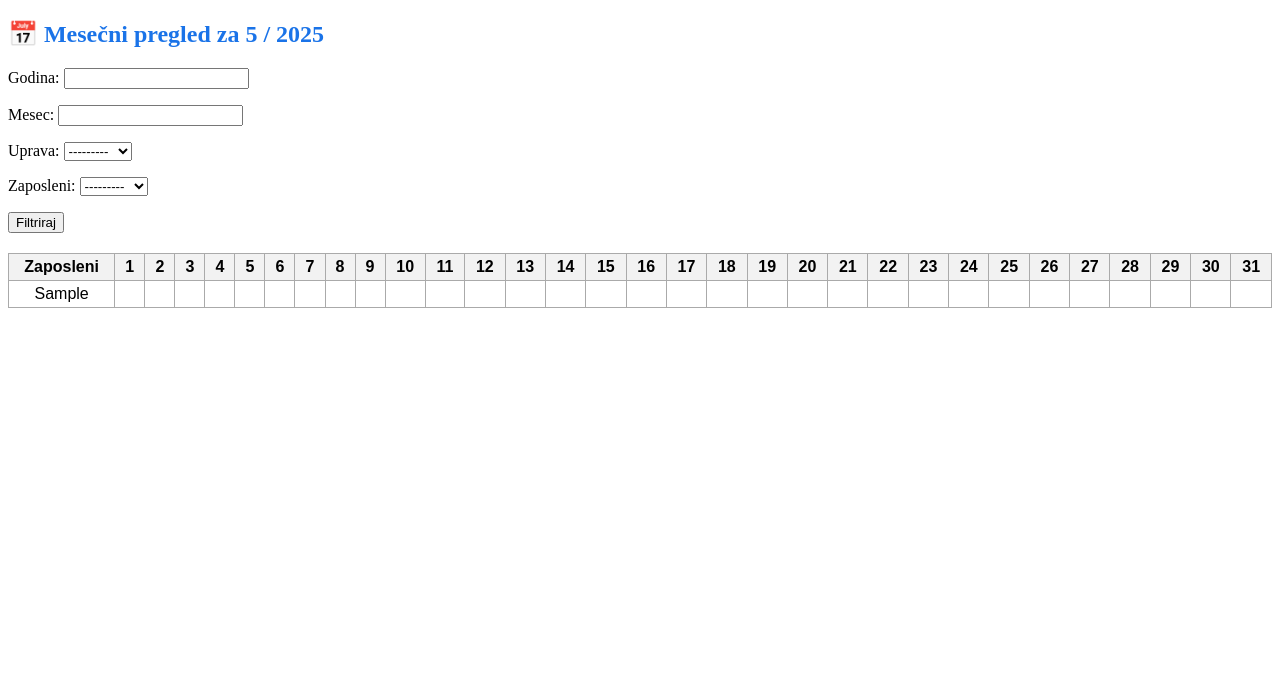
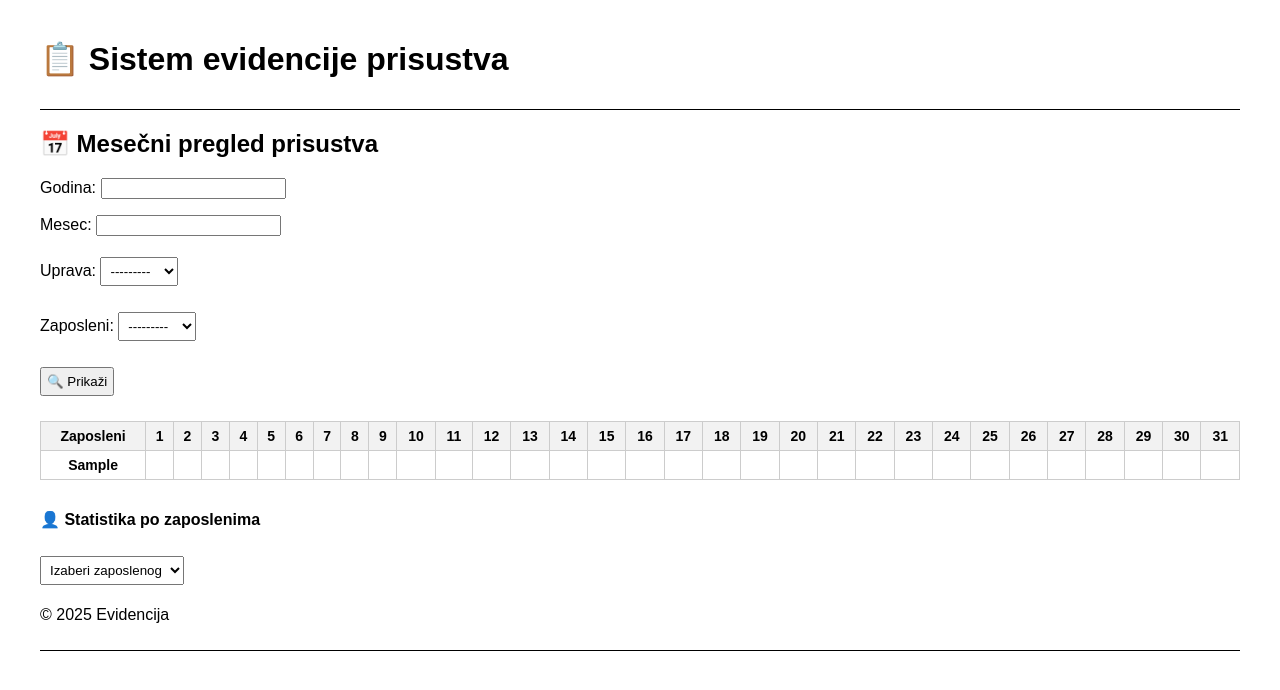
Before and after one commit to NewworldProg/evidencija_prisustva_public, a Django app: page /mesecni/ in a window 1280 px wide. Shown: the top 690 px of the page. Run offline with Django 5.2, Linux system fonts and the light colour scheme; a user stored in the database is signed in; tables that the repository leaves empty hold one stand-in row (values such as "Sample post").

Commit message:
Refaktorisana statistika, mesecni i dnevni pregled, servisi integrisani

```diff
--- a/evidencija/settings.py
+++ b/evidencija/settings.py
@@ -38,6 +38,7 @@ INSTALLED_APPS = [
     'django.contrib.messages',
     'django.contrib.staticfiles',
     'prisustvo',
+    'prisustvo.templatetags',
 ]
 
 MIDDLEWARE = [
--- a/prisustvo/forms.py
+++ b/prisustvo/forms.py
@@ -13,7 +13,8 @@ PrisustvoFormset = modelformset_factory(
     form=PrisustvoZaZaposlenogForm,
     extra=0
 )
-
+#ne koristi se za sada, moze da bude korisno
+#==================================================================================================
 class PrisustvoNaDanForm(forms.ModelForm):
     class Meta:
         model = PrisustvoNaDan
@@ -31,9 +32,22 @@ class PrisustvoNaDanForm(forms.ModelForm):
 
         self.fields['zaposleni'].label = "Zaposleni"
         self.fields['status'].label = "Status za danas"
+#==================================================================================================
 
 class FilterForma(forms.Form):
     godina = forms.IntegerField(label='Godina', required=False)
     mesec = forms.IntegerField(label='Mesec', required=False)
     uprava = forms.ModelChoiceField(queryset=Uprava.objects.all(), required=False)
     zaposleni = forms.ModelChoiceField(queryset=Zaposleni.objects.all(), required=False)
+
+    def __init__(self, *args, **kwargs):
+        user = kwargs.pop('user', None)
+        super().__init__(*args, **kwargs)
+
+        if user and not user.is_superuser and hasattr(user, 'zaposleni'):
+            uprava_korisnika = user.zaposleni.uprava
+            self.fields['uprava'].queryset = Uprava.objects.filter(id=uprava_korisnika.id)
+            self.fields['zaposleni'].queryset = Zaposleni.objects.filter(uprava=uprava_korisnika)
+        else:
+            self.fields['uprava'].queryset = Uprava.objects.all()
+            self.fields['zaposleni'].queryset = Zaposleni.objects.all()
--- /dev/null
+++ b/prisustvo/templates/base.html
@@ -0,0 +1,37 @@
+<!DOCTYPE html>
+<html lang="sr">
+<head>
+    <meta charset="UTF-8">
+    <title>{% block title %}Evidencija Prisustva{% endblock %}</title>
+    <style>
+        body {
+            font-family: Arial, sans-serif;
+            margin: 40px;
+        }
+        header, footer {
+            margin-bottom: 20px;
+            padding-bottom: 10px;
+            border-bottom: 1px solid;
+        }
+        .blok {
+            margin: 20px 0;
+        }
+    </style>
+</head>
+<body>
+
+<header>
+    <h1>📋 Sistem evidencije prisustva</h1>
+</header>
+
+<main>
+    {% block content %}
+    {% endblock %}
+</main>
+
+<footer>
+    <p>&copy; {{ year|default:"2025" }} Evidencija</p>
+</footer>
+
+</body>
+</html>
--- a/prisustvo/templates/prisustvo/mesecni_pregled.html
+++ b/prisustvo/templates/prisustvo/mesecni_pregled.html
@@ -1,49 +1,67 @@
+{% extends 'base.html' %}
 {% load custom_filters %}
-<!DOCTYPE html>
-<html lang="sr">
-<head>
-    <meta charset="UTF-8">
-    <title>📅 Mesečni pregled</title>
+
+{% block content %}
 <style>
-        table {
+  table.attendance-table {
     border-collapse: collapse;
     width: 100%;
-            font-family: Arial, sans-serif;
+    margin-top: 20px;
   }
 
-        th, td {
-            border: 1px solid #aaa;
-            padding: 4px 8px;
+  .attendance-table th, .attendance-table td {
+    border: 1px solid #ccc;
     text-align: center;
+    padding: 6px;
+    font-size: 14px;
   }
 
-        th {
+  .attendance-table th {
     background-color: #f2f2f2;
   }
 
-        tr:nth-child(even) {
-            background-color: #fbfbfb;
+  /* Boje po statusima */
+  .status-П { background-color: #d4edda; }  /* prisutan */
+  .status-Н { background-color: #f8d7da; }  /* nepravdan */
+  .status-Б { background-color: #fff3cd; }  /* bolovanje */
+  .status-Х { background-color: #d1ecf1; }  /* home office */
+  .status-Д { background-color: #e2e3e5; }  /* dopust */
+  .status-plus { background-color: rgb(98, 239, 103); } /* pola dana */
+  .status-empty { background-color: #ffffff; }
+
+  select, button {
+    padding: 5px;
+    margin: 5px 0;
   }
 
-        h2 {
-            color: #1a73e8;
+  .statistika-zaposlenog {
+    margin-top: 10px;
+    padding: 10px;
+    border-left: 3px solid #007bff;
+    background-color: #f9f9f9;
   }
 
-        form {
-            margin-bottom: 20px;
+  .statistika-zaposlenog h4 {
+    margin: 0 0 5px;
   }
+
+  h4 {
+    margin-top: 30px;
+  }
+
 </style>
-</head>
-<body>
 
-<h2>📅 Mesečni pregled za {{ mesec }} / {{ godina }}</h2>
+<h2>📅 Mesečni pregled prisustva</h2>
 
-<form method="get">
+<form method="get" class="mb-4">
+  <div class="form-group">
     {{ forma.as_p }}
-    <button type="submit">Filtriraj</button>
+    <button type="submit" class="btn btn-primary">🔍 Prikaži</button>
+  </div>
 </form>
 
-<table>
+<div class="table-responsive">
+  <table class="attendance-table">
     <thead>
       <tr>
         <th>Zaposleni</th>
@@ -53,26 +71,56 @@
       </tr>
     </thead>
     <tbody>
-        {% for zaposleni, statusi in tabela.items %}
+      {% for z, dani_statusi in tabela.items %}
         <tr>
-            <td>{{ zaposleni }}</td>
+          <td><strong>{{ z.ime_prezime }}</strong></td>
           {% for dan in dani %}
-                {% with status=statusi|get_item:dan %}
-                <td style="background-color:
-                    {% if status == '+' %}lightgreen
-                    {% elif status == 'Го' %}lightblue
-                    {% elif status == 'Б' %}lightcoral
-                    {% elif status == 'С' %}lightyellow
-                    {% elif status %}lightgray
-                    {% endif %};">
-                    {{ status }}
-                </td>
+            {% with dani_statusi|get_item:dan as status %}
+              <td class="status-{{ status|slugify_status }}">{{ status }}</td>
             {% endwith %}
           {% endfor %}
         </tr>
       {% endfor %}
     </tbody>
   </table>
+</div>
 
-</body>
-</html>
+{% if statistika_uprave.brojevi %}
+<h4>📊 Statistika uprave: {{ naziv_uprave }}</h4>
+<ul>
+  {% for status, broj in statistika_uprave.brojevi.items %}
+    <li><strong>{{ status }}</strong>: {{ broj }} ({{ statistika_uprave.procenti|get_item:status }})</li>
+  {% endfor %}
+</ul>
+{% endif %}
+
+<h4>👤 Statistika po zaposlenima</h4>
+<select onchange="prikaziStatistiku(this.value)" class="form-control w-25 mb-3">
+  <option value="">Izaberi zaposlenog</option>
+  {% for z in tabela.keys %}
+    <option value="zaposleni-{{ z.id }}">{{ z.ime_prezime }}</option>
+  {% endfor %}
+</select>
+
+{% for z in tabela.keys %}
+  <div id="zaposleni-{{ z.id }}" class="statistika-zaposlenog" style="display:none;">
+    <h5>{{ z.ime_prezime }}</h5>
+    {% with statistike_po_zaposlenima|get_item:z.id as stat %}
+      <ul>
+        {% for status, broj in stat.brojevi.items %}
+          <li><strong>{{ status }}</strong>: {{ broj }} ({{ stat.procenti|get_item:status }})</li>
+        {% endfor %}
+      </ul>
+    {% endwith %}
+  </div>
+{% endfor %}
+
+<script>
+function prikaziStatistiku(id) {
+  document.querySelectorAll('.statistika-zaposlenog').forEach(e => e.style.display = 'none');
+  if (id) {
+    document.getElementById(id).style.display = 'block';
+  }
+}
+</script>
+{% endblock %}
--- a/prisustvo/templatetags/custom_filters.py
+++ b/prisustvo/templatetags/custom_filters.py
@@ -5,3 +5,15 @@ register = template.Library()
 @register.filter
 def get_item(dictionary, key):
     return dictionary.get(key)
+
+@register.filter
+def slugify_status(value):
+    """
+    Pretvara specijalne statuse u validna CSS imena,
+    bez uklanjanja ćirilice.
+    """
+    if value == '+':
+        return 'plus'
+    if value is None or value == '':
+        return 'empty'
+    return value  # ostavlja ćirilicu kao što je
--- a/prisustvo/urls.py
+++ b/prisustvo/urls.py
@@ -3,9 +3,11 @@ from . import views
 
 urlpatterns = [
     path('', views.home_view, name='home'),
-    path('jutarnji-unos/', views.jutarnji_unos_view, name='jutarnji_unos'),
-    path('dnevni-pregled/', views.dnevni_pregled_view, name='dnevni_pregled'),
+    path('jutarnji/', views.jutarnji_unos_view, name='jutarnji_unos'),
+    path('dnevni/', views.dnevni_pregled_view, name='dnevni_pregled'),
     path('mesecni/', views.mesecni_pregled_view, name='mesecni_pregled'),
     path('godisnji/', views.godisnji_pregled_view, name='godisnji_pregled'),
+    path('privatno/', views.privatna_stranica, name='privatna_stranica'),
+    path('register/', views.register_view, name='register'),
     path('privatno/', views.privatna_stranica, name='privatno'),
-    ]
+]
--- a/prisustvo/views.py
+++ /dev/null
@@ -1,221 +0,0 @@
-from django.shortcuts import render, redirect
-from django.contrib.auth.decorators import login_required
-from django.contrib.auth.forms import UserCreationForm
-from django.utils import timezone
-from datetime import date
-from django.contrib import messages
-
-from .models import PrisustvoNaDan, PrisustvoMesec, Zaposleni
-from .forms import PrisustvoFormset, FilterForma, PrisustvoZaZaposlenogForm
-
-
-def home_view(request):
-    return render(request, 'prisustvo/home.html')
-
-
-@login_required                     #login check
-def jutarnji_unos_view(request):    #metod koji koristi request varijablu, obradjivace post zahtev
-    today = timezone.now().date()   #dan
-    prisustva_dict = {              #dict od p koji je usao u tabelu zaposlenih na osnovu ./models.py PrisustvoNaDan prvi red zaposleni koji je ForeignKey(Zaposleni, on_delete=models.CASCADE) pa je usao u tabelu Zaposleni i iz njega u vrednost iz kolone zaposleni_id
-        p.zaposleni_id: p for p in PrisustvoNaDan.objects.filter(datum=today) #i sada ispisuje sve sto je u koloni prisustvo na dan vezano za taj zaposleni_id ali samo za danasnji dan
-    }
-
-    uprava_map = {}
-
-    # Grupisanje po upravama
-    if request.user.is_superuser:
-        uprave = Zaposleni.objects.values_list('uprava', flat=True).distinct()
-        for uprava_id in uprave:
-            zaposleni = Zaposleni.objects.filter(uprava_id=uprava_id).order_by('ime_prezime')
-            uprava_map[uprava_id] = zaposleni
-    elif hasattr(request.user, 'zaposleni'):
-        uprava = request.user.zaposleni.uprava
-        zaposleni = Zaposleni.objects.filter(uprava=uprava).order_by('ime_prezime')
-        uprava_map[uprava.id] = zaposleni
-
-    # Forme po zaposlenima
-    formovi_po_upravama = {}
-    if request.method == 'POST':        #ako trazi nesto od programa -> korisnik sacuvao formu
-        post_data = request.POST.copy() #stavljau varijablu ono sto je napisao radi operisanja
-        for uprava_id, zaposleni_lista in uprava_map.items():   #iz dikta koji si napravio ranije na onsnovu koje uprave ima pristup sadrzi key: id_uprave i value: zaposleni
-            formovi = []                                        #pravi se array form
-            for zaposleni in zaposleni_lista:                   #za svakog zaposlenog iz array
-                prefix = str(zaposleni.id)                      #varijabla za zaposleni.id kao str
-                post_data[f"{prefix}-zaposleni"] = zaposleni.id #varijabla koja ce komunicirati sa formom i ubacije u nju hidden input koji nije mogao HTML
-                form = PrisustvoZaZaposlenogForm(post_data, prefix=prefix)
-                formovi.append((form, zaposleni))               #stavlja u array post data i prefix, zaposleni id
-            formovi_po_upravama[uprava_id] = formovi
-
-        # Validacija svih formi
-        if all(form.is_valid() for forms in formovi_po_upravama.values() for form, _ in forms):
-            for forms in formovi_po_upravama.values():
-                for form, zaposleni in forms:
-                    status = form.cleaned_data['status']
-                    PrisustvoNaDan.objects.update_or_create(        #popunjava prisustvo na dan sa nekom od zbora statusa
-                        zaposleni=zaposleni,
-                        datum=today,
-                        defaults={'status': status}
-                    )
-                    PrisustvoMesec.objects.update_or_create(
-                        zaposleni=zaposleni,
-                        godina=today.year,
-                        mesec=today.month,
-                        dan=today.day,
-                        defaults={'status': status}
-                    )
-            messages.success(request, "✅ Prisustvo uspešno sačuvano.")
-            return redirect('dnevni_pregled')
-        else:
-            messages.error(request, "❌ Greška u formi.")
-    else:
-        for uprava_id, zaposleni_lista in uprava_map.items():
-            formovi = []
-            for zaposleni in zaposleni_lista:
-                prisustvo = prisustva_dict.get(zaposleni.id)
-                initial = {
-                    'zaposleni': zaposleni,
-                    'status': prisustvo.status if prisustvo else ''
-                }
-                form = PrisustvoZaZaposlenogForm(initial=initial, prefix=str(zaposleni.id))
-                formovi.append((form, zaposleni))
-            formovi_po_upravama[uprava_id] = formovi
-
-    return render(request, 'prisustvo/jutarnji_unos.html', {
-        'formovi_po_upravama': formovi_po_upravama,
-        'danas': today
-    })
-
-@login_required                                     #dekorator, ugradjena funkcija djanga, proverava da li je korisnik ulogovan
-def dnevni_pregled_view(request):                   #ime metode
-    today = timezone.now().date()                   #varijabla za vreme
-    tabela = {}                                     #dict koji ce cuvati podatke o zaposlenima
-    statistike = {}                                 #dict koji ce cuvati podatke statistike statusa
-
-    if request.user.is_superuser:                   #provera ko je logovan
-        uprave = Zaposleni.objects.values_list('uprava', flat=True).distinct() #u petlju stavlja sve uprave iz ./models.py @ Zaposleni || flat = true pretvara touple u list || distinct samo unikate
-        for uprava_id in uprave:                   #iterira kroz uprave
-            zaposleni_uprave = Zaposleni.objects.filter(uprava_id=uprava_id) #petlja u petlji filtrira zaposlene u okviru jedne distinct uprave - dakle iterirace kroz sve zaposlene u jednoj upravi i pravi od njih kolonu
-            prisustva = PrisustvoNaDan.objects.filter(                       #pravi petlju i filtrira za danasnji dan za zaposlene u distinct upravi u cijoj se petlji nalazis i pravi kolonu od njih
-                datum=today, zaposleni__in=zaposleni_uprave
-            ).select_related('zaposleni')       #opcia koja smanjuje broj SQL upita, optimizacija
-
-            tabela[uprava_id] = prisustva       #pravi recnik sa upravom_id kao key, a prisustvo kao value
-
-            # Statistika
-            ukupno = zaposleni_uprave.count()           #broji zaposlene
-            status_count = {}                           #broji statuse ranije unete u jutarnji_unos
-            for p in prisustva:
-                status_count[p.status] = status_count.get(p.status, 0) + 1
-
-            procenti = {
-                status: f"{(count / ukupno) * 100:.0f}%"
-                for status, count in status_count.items()
-            } if ukupno > 0 else {}
-
-            statistike[uprava_id] = {
-                'ukupno': ukupno,
-                'brojevi': status_count,
-                'procenti': procenti,
-            }
-
-    elif hasattr(request.user, 'zaposleni'):            #ako nije superuser, gleda kolonu zaposleni da li je nakacena na user
-        uprava = request.user.zaposleni.uprava          #ako jeste gleda da li je zaposleni zakaceno na uprava
-        zaposleni_uprave = Zaposleni.objects.filter(uprava=uprava)
-        prisustva = PrisustvoNaDan.objects.filter(
-            datum=today, zaposleni__in=zaposleni_uprave
-        ).select_related('zaposleni')
-
-        tabela[uprava.id] = prisustva
-
-        # Statistika
-        ukupno = zaposleni_uprave.count()
-        status_count = {}
-        for p in prisustva:
-            status_count[p.status] = status_count.get(p.status, 0) + 1
-
-        procenti = {
-            status: f"{(count / ukupno) * 100:.0f}%"
-            for status, count in status_count.items()
-        } if ukupno > 0 else {}
-
-        statistike[uprava.id] = {
-            'ukupno': ukupno,
-            'brojevi': status_count,
-            'procenti': procenti,
-        }
-
-    return render(request, 'prisustvo/dnevni_pregled.html', {   #renderuje (prikazuje)
-        'tabela': tabela,                                       #tabela tamo gde zove tabela {[uprava_id] = zaposleni}
-        'statistike': statistike,                               #statistike tamo gde zove tabela {[uprava_id] = zaposleni}
-        'danas': today                                          #today gde zove danas tamo gde zove tabela {[uprava_id] = zaposleni}
-    })
-
-@login_required
-def privatna_stranica(request):
-    return render(request, 'prisustvo/privatno.html')
-
-
-def register_view(request):
-    if request.method == 'POST':
-        form = UserCreationForm(request.POST)
-        if form.is_valid():
-            user = form.save(commit=False)
-            user.is_active = False
-            user.save()
-            return redirect('login')
-    else:
-        form = UserCreationForm()
-    return render(request, 'registration/register.html', {'form': form})
-
-
-@login_required
-def mesecni_pregled_view(request):
-    danas = date.today()
-    godina_str = request.GET.get('godina')
-    mesec_str = request.GET.get('mesec')
-
-    godina = int(godina_str) if godina_str else danas.year
-    mesec = int(mesec_str) if mesec_str else danas.month
-
-    uprava_id = request.GET.get('uprava')
-    forma = FilterForma(request.GET or None)
-
-    zaposlenici = Zaposleni.objects.all().select_related('uprava')
-    if uprava_id:
-        zaposlenici = zaposlenici.filter(uprava__id=uprava_id)
-
-    evidencija = PrisustvoMesec.objects.filter(godina=godina, mesec=mesec)
-
-    tabela = {}
-    for z in zaposlenici:
-        tabela[z] = {}
-        for dan in range(1, 32):
-            zapis = evidencija.filter(zaposleni=z, dan=dan).first()
-            tabela[z][dan] = zapis.status if zapis else ''
-
-    dani = list(range(1, 32))
-
-    return render(request, 'prisustvo/mesecni_pregled.html', {
-        'tabela': tabela,
-        'godina': godina,
-        'mesec': mesec,
-        'forma': forma,
-        'dani': dani
-    })
-
-
-@login_required
-def godisnji_pregled_view(request):
-    zaposlenici = Zaposleni.objects.all()
-    evidencija = PrisustvoMesec.objects.all()
-
-    agregat = {}
-    for z in zaposlenici:
-        agregat[z] = {}
-        for e in evidencija.filter(zaposleni=z):
-            kljuc = f"{e.godina}-{e.mesec:02d}-{e.dan:02d}"
-            agregat[z][kljuc] = e.status
-
-    return render(request, 'prisustvo/godisnji_pregled.html', {
-        'agregat': agregat
-    })
--- /dev/null
+++ b/prisustvo/views/services/statistika_service.py
@@ -0,0 +1,34 @@
+def izracunaj_statistiku_po_entitetima(entiteti, evidencija, entitet_polje='zaposleni'):
+    """
+    Izračunava statistiku prisustva po entitetima (zaposleni, uprava ili slično).
+
+    :param entiteti: lista entiteta (model instanci) za koje želimo statistiku
+    :param evidencija: queryset prisustva (dnevno ili mesečno)
+    :param entitet_polje: naziv polja u evidenciji koje referencira entitet (npr. 'zaposleni', 'uprava')
+    :return: dict entitet -> {'ukupno': int, 'brojevi': dict status->broj, 'procenti': dict status->%' }
+    """
+
+    statistike = {}
+
+    for entitet in entiteti:
+        # filtriramo evidenciju za taj entitet
+        filter_kwargs = {entitet_polje: entitet}
+        evidencije_entiteta = evidencija.filter(**filter_kwargs)
+
+        brojevi = {}
+        for e in evidencije_entiteta:
+            brojevi[e.status] = brojevi.get(e.status, 0) + 1
+
+        ukupno = sum(brojevi.values())
+
+        procenti = {
+            status: f"{(count / ukupno) * 100:.0f}%" for status, count in brojevi.items()
+        } if ukupno > 0 else {}
+
+        statistike[entitet] = {
+            'ukupno': ukupno,
+            'brojevi': brojevi,
+            'procenti': procenti,
+        }
+
+    return statistike
--- /dev/null
+++ b/prisustvo/views/views.py
@@ -0,0 +1,176 @@
+from django.shortcuts import render, redirect
+from django.contrib.auth.decorators import login_required
+from django.contrib.auth.forms import UserCreationForm
+from django.utils import timezone
+from datetime import date
+from django.contrib import messages
+
+from ..models import PrisustvoNaDan, PrisustvoMesec, Zaposleni, Uprava
+from ..forms import FilterForma, PrisustvoZaZaposlenogForm
+from .services.forme_za_izmenu_statusa import FormeZaIzmenuStatusa
+from .services.preuzimanje_statusa_iz_forme import PreuzimanjeStatusaIzForme
+from .services.sortiranje_po_upravama import SortiranjePoUpravama
+from .services.prisustvo_service import dohvati_prisustva_po_upravama
+from .services.statistika_service import izracunaj_statistiku_po_entitetima
+
+
+
+def home_view(request):
+    return render(request, 'prisustvo/home.html')
+
+
+@login_required
+def jutarnji_unos_view(request):
+    today = timezone.now().date()
+
+    prisustva_dict = {p.zaposleni_id: p for p in PrisustvoNaDan.objects.filter(datum=today)}
+
+    uprava_map = {}
+    uprava_map = SortiranjePoUpravama.superuser(request, uprava_map)
+    uprava_map = SortiranjePoUpravama.user(request, uprava_map)
+
+    if request.method == 'POST':
+        formovi_po_upravama = FormeZaIzmenuStatusa.izmena(request, uprava_map)
+        validno, sve_forme = PreuzimanjeStatusaIzForme.validiranje_forme(formovi_po_upravama)
+
+        if validno:
+            statusi_i_zaposleni = PreuzimanjeStatusaIzForme.statusi(sve_forme)
+
+            for zaposleni, status in statusi_i_zaposleni:
+                PrisustvoNaDan.objects.update_or_create(
+                    zaposleni=zaposleni,
+                    datum=today,
+                    defaults={'status': status}
+                )
+                PrisustvoMesec.objects.update_or_create(
+                    zaposleni=zaposleni,
+                    godina=today.year,
+                    mesec=today.month,
+                    dan=today.day,
+                    defaults={'status': status}
+                )
+
+            messages.success(request, "✅ Prisustvo uspešno sačuvano.")
+            return redirect('dnevni_pregled')
+        else:
+            messages.error(request, "❌ Greška u formi.")
+    else:
+        formovi_po_upravama = FormeZaIzmenuStatusa.initial_forme(uprava_map, prisustva_dict)
+
+    return render(request, 'prisustvo/jutarnji_unos.html', {
+        'formovi_po_upravama': formovi_po_upravama,
+        'danas': today
+    })
+
+
+@login_required
+def dnevni_pregled_view(request):
+    today = timezone.now().date()
+
+    uprava_map = {}
+    uprava_map = SortiranjePoUpravama.superuser(request, uprava_map)
+    uprava_map = SortiranjePoUpravama.user(request, uprava_map)
+
+    tabela = dohvati_prisustva_po_upravama(uprava_map, today)
+
+    statistike = {}
+    for uprava_id, zaposleni_lista in uprava_map.items():
+        prisustva = tabela.get(uprava_id, [])
+        statistike_po_upravi = izracunaj_statistiku_po_entitetima([uprava_id], prisustva, entitet_polje='zaposleni')
+        statistike[uprava_id] = statistike_po_upravi.get(uprava_id, {'ukupno': 0, 'brojevi': {}, 'procenti': {}})
+
+    return render(request, 'prisustvo/dnevni_pregled.html', {
+        'tabela': tabela,
+        'statistike': statistike,
+        'danas': today
+    })
+
+
+@login_required
+def privatna_stranica(request):
+    return render(request, 'prisustvo/privatno.html')
+
+
+def register_view(request):
+    if request.method == 'POST':
+        form = UserCreationForm(request.POST)
+        if form.is_valid():
+            user = form.save(commit=False)
+            user.is_active = False
+            user.save()
+            return redirect('login')
+    else:
+        form = UserCreationForm()
+    return render(request, 'registration/register.html', {'form': form})
+
+
+@login_required
+def mesecni_pregled_view(request):
+    danas = date.today()
+    godina_str = request.GET.get('godina')
+    mesec_str = request.GET.get('mesec')
+    uprava_id = request.GET.get('uprava')
+    zaposleni_id = request.GET.get('zaposleni')
+
+    if not request.user.is_superuser and hasattr(request.user, 'zaposleni'):
+        uprava_id = request.user.zaposleni.uprava.id
+
+    godina = int(godina_str) if godina_str else danas.year
+    mesec = int(mesec_str) if mesec_str else danas.month
+
+    forma = FilterForma(request.GET or None)
+
+    zaposlenici = Zaposleni.objects.all().select_related('uprava')
+    if uprava_id:
+        zaposlenici = zaposlenici.filter(uprava__id=uprava_id)
+    if zaposleni_id:
+        zaposlenici = zaposlenici.filter(id=zaposleni_id)
+
+    evidencija = PrisustvoMesec.objects.filter(godina=godina, mesec=mesec)
+
+    tabela = {}
+    for z in zaposlenici:
+        tabela[z] = {}
+        for dan in range(1, 32):
+            zapis = evidencija.filter(zaposleni=z, dan=dan).first()
+            tabela[z][dan] = zapis.status if zapis else ''
+
+    dani = list(range(1, 32))
+
+    statistike_po_zaposlenima = izracunaj_statistiku_po_entitetima(zaposlenici, evidencija, entitet_polje='zaposleni')
+
+    statistika_uprave = izracunaj_statistiku_po_entitetima(zaposlenici, evidencija, entitet_polje='zaposleni')
+
+    if uprava_id:
+        zaposleni_iz_uprave = Zaposleni.objects.filter(uprava__id=uprava_id).first()
+        naziv_uprave = zaposleni_iz_uprave.uprava.naziv if zaposleni_iz_uprave else "Nepoznata uprava"
+    else:
+        naziv_uprave = "Sve uprave"
+
+    return render(request, 'prisustvo/mesecni_pregled.html', {
+        'tabela': tabela,
+        'godina': godina,
+        'mesec': mesec,
+        'forma': forma,
+        'dani': dani,
+        'statistike_po_zaposlenima': statistike_po_zaposlenima,
+        'statistika_uprave': statistika_uprave,
+        'naziv_uprave': naziv_uprave,
+    })
+
+
+@login_required
+def godisnji_pregled_view(request):
+    zaposlenici = Zaposleni.objects.all()
+    evidencija = PrisustvoMesec.objects.all()
+
+    agregat = {}
+    for z in zaposlenici:
+        agregat[z] = {}
+        for e in evidencija.filter(zaposleni=z):
+            kljuc = f"{e.godina}-{e.mesec:02d}-{e.dan:02d}"
+            agregat[z][kljuc] = e.status
+
+    return render(request, 'prisustvo/godisnji_pregled.html', {
+        'agregat': agregat
+    })
```
Also changed, not shown: prisustvo/views/__init__.py (added, +9 -0 lines), prisustvo/views/services/forme_za_izmenu_statusa.py (added, +36 -0 lines), prisustvo/views/services/preuzimanje_statusa_iz_forme.py (added, +19 -0 lines), prisustvo/views/services/prisustvo_service.py (added, +11 -0 lines), prisustvo/views/services/sortiranje_po_upravama.py (added, +19 -0 lines). Lines whose indentation alone changed are shown as unchanged.
